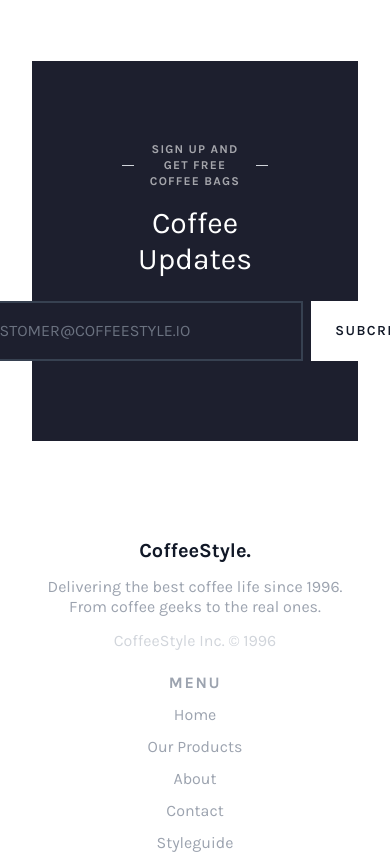
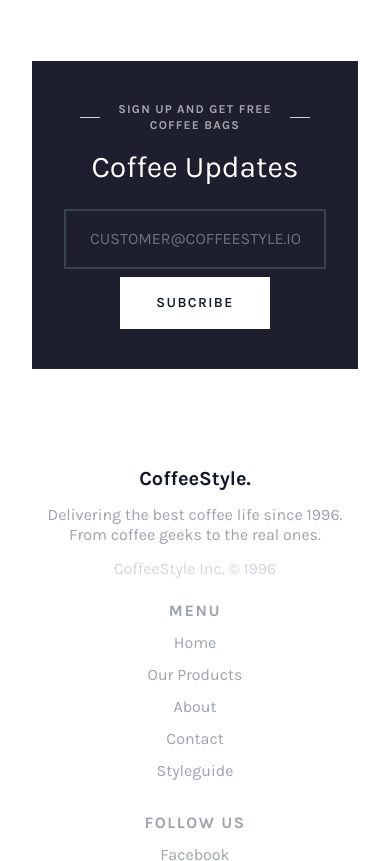
Before and after one commit to lethanhtong31071999/tailwind_coffee-style, a website: page src/index.html in a window 390 px wide. Shown: the part 10287-11148 px from the top of the page. Drawn offline with Linux system fonts and the light colour scheme.

Commit message:
fixed responsive subscribe us

```diff
--- a/src/index.html
+++ b/src/index.html
@@ -755,7 +755,7 @@
 
           <!-- Subcribe Us -->
           <div
-            class="subscribe-us px-24 py-20 bg-[#1d1f2e] flex flex-col items-center justify-center"
+            class="subscribe-us px-8 py-10 md:px-24 md:py-20 bg-[#1d1f2e] flex flex-col items-center justify-center"
           >
             <div class="!mb-0 ct-subheadline">
               <div class="ct-subheadline-deco-line"></div>
@@ -769,17 +769,19 @@
             <div class="text-center mt-4 mb-6">
               <h2 class="capitalize text-3xl text-white">Coffee Updates</h2>
             </div>
-            <form class="flex gap-2">
+            <form
+              class="flex flex-col items-center justify-center md:flex-row gap-2 w-full"
+            >
               <input
                 name="email"
                 type="email"
                 placeholder="CUSTOMER@COFFEESTYLE.IO"
-                class="ct-signup-input uppercase bg-[#1d1f2e] px-6 py-4 w-[350px] outline-none border-2 border-gray-700 hover:border-gray-400 text-gray-200"
+                class="ct-signup-input uppercase bg-[#1d1f2e] px-6 py-4 w-full md:w-[350px] outline-none border-2 border-gray-700 hover:border-gray-400 text-gray-200"
               />
               <a
                 type="submit"
                 href="#"
-                class="hover:opacity-90 flex items-center justify-center px-6 py-4 bg-white text-gray-900 font-semibold text-sm uppercase tracking-widest transition-all"
+                class="hover:opacity-90 flex items-center justify-center px-6 py-4 bg-white text-gray-900 font-semibold text-sm uppercase tracking-widest transition-all w-[150px]"
               >
                 Subcribe
               </a>
```
Also changed, not shown: public/output.css.
